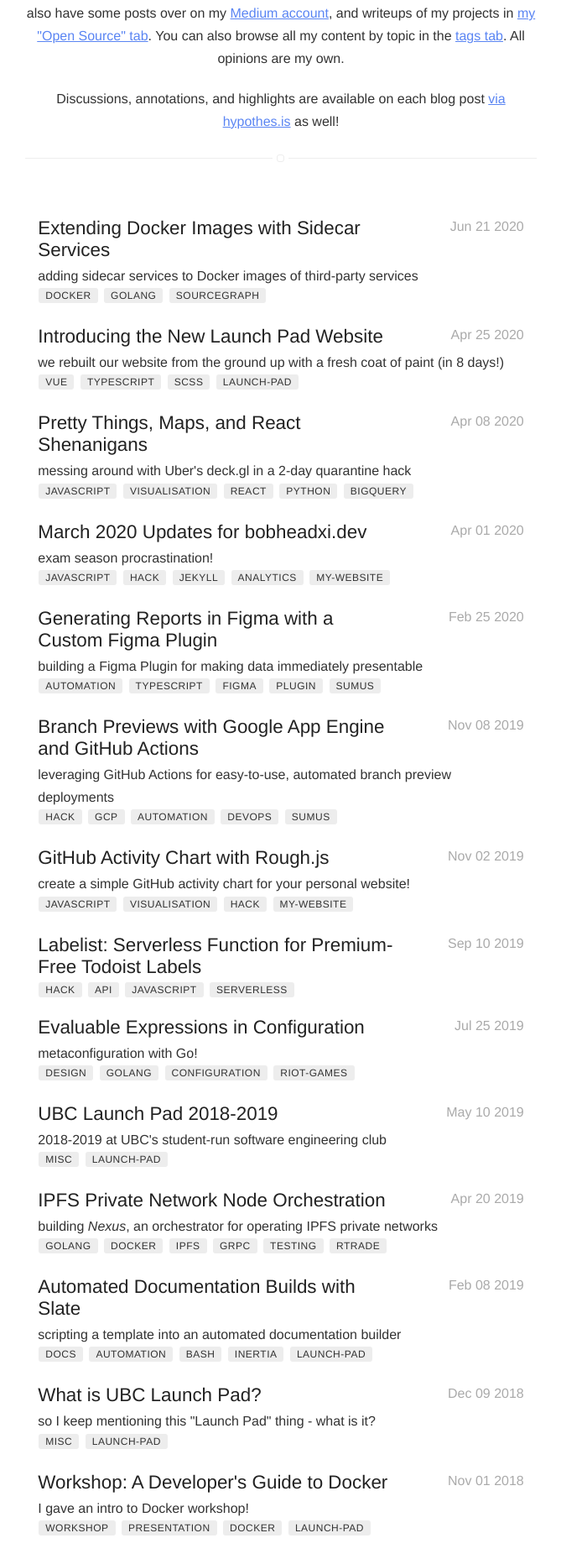
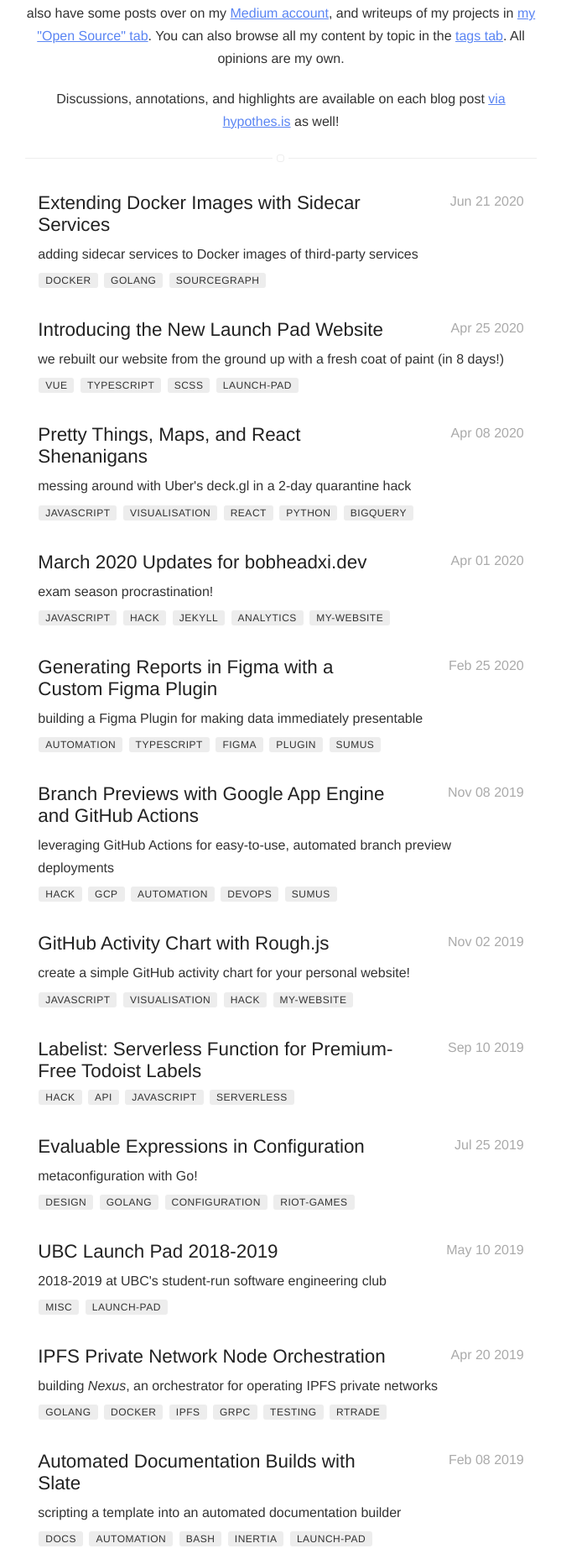
Before and after one commit to bobheadxi/bobheadxi.github.io, a Jekyll site: the page built from blog/index.html, in a window 1280 px wide. Shown: the part 674-2531 px from the top of the page at 84% size, without its empty margins (305-974 px from the left). Built offline with Jekyll 4.4.1, drawn with Linux system fonts in a browser that asks for light colours; nearby versions of some CDN libraries.

Commit message:
fix list styles

```diff
--- a/_includes/blog-post.html
+++ b/_includes/blog-post.html
@@ -1,4 +1,4 @@
-<div class="item {% if post.star %}star{% endif %}" style="margin-bottom:16px">
+<div class="item {% if post.star %}star{% endif %}">
     <a class="url" href="{{ site.url }}{{ post.url }}">
         <aside class="date"><time datetime="{{ post.date | date:"%d-%m-%Y" }}">{{ post.date | date: "%b %d %Y" }}</time></aside>
         <h3 class="title">{{ post.title }}</h3>
@@ -7,8 +7,8 @@
             <img class="image" src="{{ post.hero_image }}" width="25%" align="right" style="margin-top:8px"/>
         {% endif %}
         -->
-        <p style="margin-bottom:0px;margin-top:4px"> {{ post.description }} </p>
-        <div class="post-tags" style="margin-bottom:16px">
+        <p> {{ post.description }} </p>
+        <div class="post-tags">
             {% for tag in post.tags %}
             <a class="item">{{ tag }}</a>
             {% endfor %}
--- a/_sass/pages/home-blog-os.sass
+++ b/_sass/pages/home-blog-os.sass
@@ -29,11 +29,11 @@
         display: block
         width: 95%
         margin: 0 auto
+        padding-bottom: 3.5rem
 
     > .item > .url
         width: 100%
         display: block
-        padding-top: 30px
         text-decoration: none
 
     > .item > .url > .title
@@ -58,6 +58,15 @@
 
     .item:hover .url aside
         color: $alpha
+
+    p
+        margin-bottom: 0.5rem
+        margin-top: 0.5rem
+
+.open-source > .list
+    p
+        display: inline-block
+        margin-top: 1rem
 
 .home > .list,
 .photos > .list,
@@ -129,6 +138,7 @@
 .blog, .open-source
     > .list > .item > .post-tags
         float: left
+        text-align: left
 
 .blog > .list > .item > .url,
 .photos > .list > .item > .url,
--- a/open-source/index.html
+++ b/open-source/index.html
@@ -77,7 +77,6 @@
 window.onresize = drawChart;
 </script>
 
-
 <section class="list">
     {% for post in site.open-source reversed %}
         <div class="item">
```
